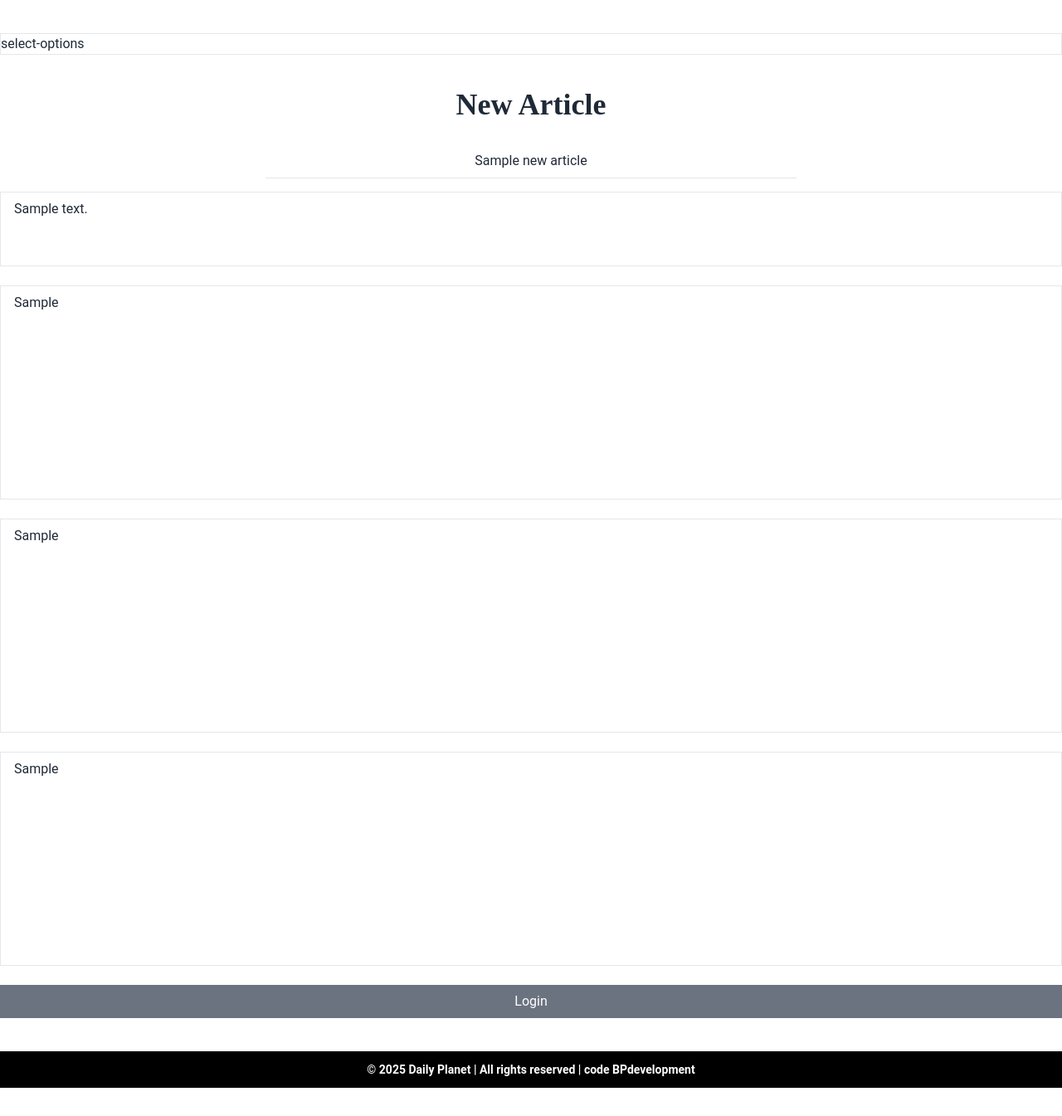
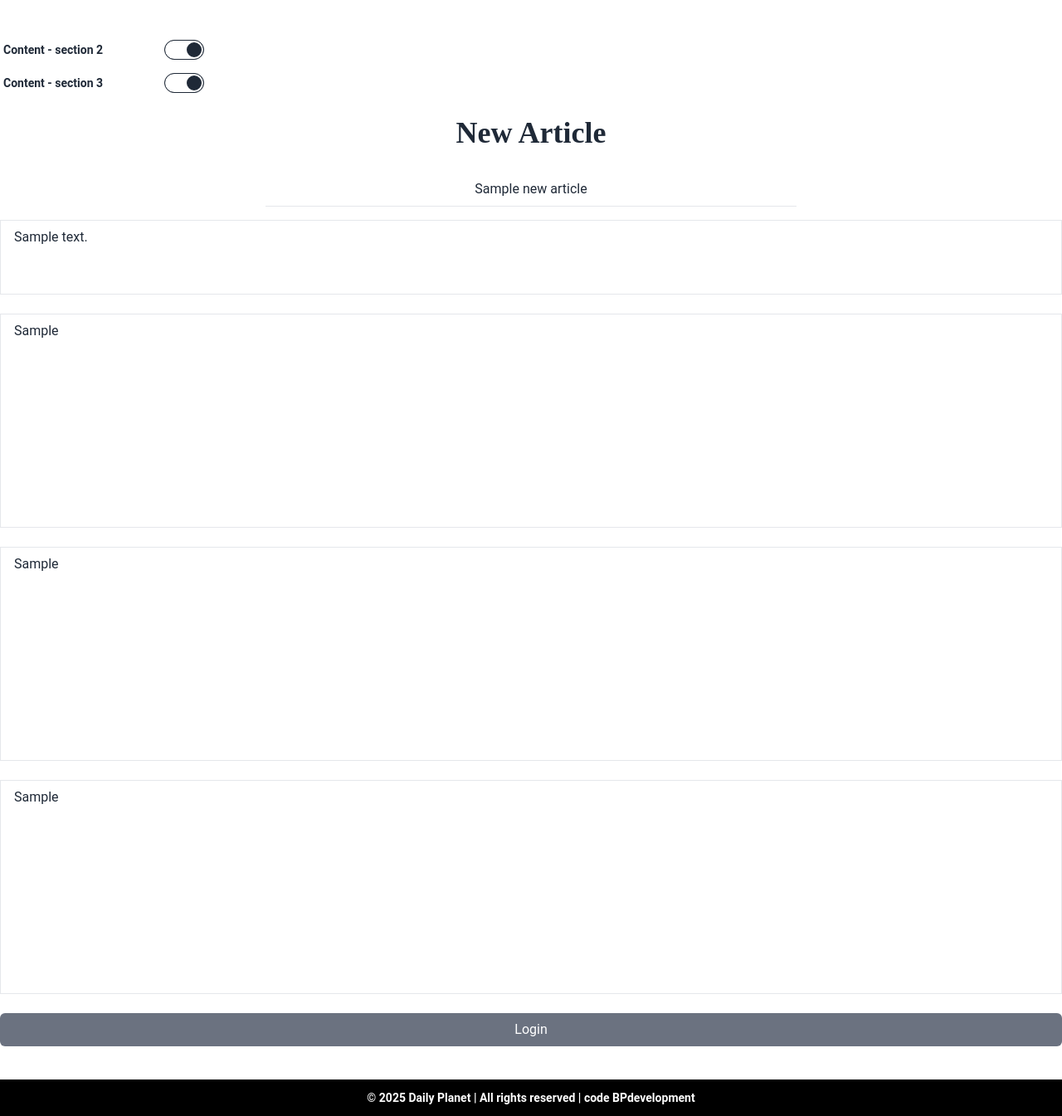
Before and after one commit to bojan-ski/php-daily-planet, a PHP site: template App/views/authorUser/submitNewArticle.view.php in a window 1280 px wide. Shown: the whole page at 83% size. Before the commit the page ends 1311 px from the top, so only its background shows below. Run offline with PHP 8.4, Linux system fonts and the light colour scheme; the template is opened without the code that fills it: most values are stand-ins (such as "Sample title", 1, 10 or a date in 2020); style sheets or scripts are compiled from the project's sources.

Commit message:
select option for the Submit Article page created. submitArticleSelectOptions.js in public/js folder created and added to the footer.php partial

```diff
--- a/App/controllers/HomeController.php
+++ b/App/controllers/HomeController.php
@@ -9,7 +9,7 @@ use Framework\Database;
 
 class HomeController extends Database
 {
-    protected $db;
+    protected Database $db;
 
     public function __construct()
     {
--- a/App/controllers/UserController.php
+++ b/App/controllers/UserController.php
@@ -5,12 +5,12 @@ declare(strict_types=1);
 namespace App\Controllers;
 
 use Framework\Database;
+use Framework\Session;
 use Exception;
-use Framework\Session;
 
 class UserController extends Database
 {
-    protected $db;
+    protected Database $db;
 
     public function __construct()
     {
--- a/App/views/authorUser/submitNewArticle.view.php
+++ b/App/views/authorUser/submitNewArticle.view.php
@@ -3,9 +3,17 @@
 <?php loadPartial('navbar'); ?>
 
 <div class="submit-article-page container mx-auto">
-    <!-- WORK ON -->
-    <section class="select-options border mt-10 mb-10">
-        select-options
+    <section class="select-options mt-10 mb-5">
+        <div class="form-control">
+            <label class="label cursor-pointer">
+                <span class="label-text font-bold">Content - section 2</span>
+                <input type="checkbox" class="toggle select-option-one" checked="checked" />
+            </label>
+            <label class="label cursor-pointer">
+                <span class="label-text font-bold">Content - section 3</span>
+                <input type="checkbox" class="toggle select-option-two" checked="checked" />
+            </label>
+        </div>
     </section>
 
     <section class="new-article mb-10">
@@ -64,7 +72,7 @@
                 <textarea
                     name="section_two"
                     placeholder="Content - section two"
-                    class="w-full px-4 py-2 border focus:outline-none"
+                    class="section_two w-full px-4 py-2 border focus:outline-none"
                     rows="10"
                     minlength="500"
                     maxlength="2000"><?= $newArticle['section_two'] ?? '' ?></textarea>
@@ -78,7 +86,7 @@
                 <textarea
                     name="section_three"
                     placeholder="Content - section three"
-                    class="w-full px-4 py-2 border focus:outline-none"
+                    class="section_three w-full px-4 py-2 border focus:outline-none"
                     rows="10"
                     minlength="500"
                     maxlength="2000"><?= $newArticle['section_three'] ?? '' ?></textarea>
@@ -88,9 +96,8 @@
                     'error' => $errors['section_three']
                 ]) ?>
             <?php endif; ?>
-
             <button
-                type="submit" class="w-full bg-gray-500 hover:bg-gray-600 text-white px-4 py-2 focus:outline-none">
+                type="submit" class="w-full rounded-md bg-gray-500 hover:bg-gray-600 text-white px-4 py-2 focus:outline-none">
                 Login
             </button>
         </form>
--- a/App/views/partials/footer.php
+++ b/App/views/partials/footer.php
@@ -6,6 +6,8 @@
     </p>
 </footer>
 
+<script src="/public/js/submitArticleSelectOptions.js"></script>
+
 </body>
 
 </html>
--- a/public/css/style.css
+++ b/public/css/style.css
@@ -52,6 +52,11 @@ main {
   flex: 1;
 }
 
+/* SUBMIT ARTICLE PAGE */
+.submit-article-page .select-options{
+  max-width: 250px;
+}
+
 /* FOOTER */
 footer {
   background-color: #000;
--- /dev/null
+++ b/public/js/submitArticleSelectOptions.js
@@ -0,0 +1,12 @@
+const toggleSectionVisibility = (checkbox, sectionClass) => {
+    document.querySelector(sectionClass).classList.toggle('hidden', !checkbox.checked);
+    document.querySelector(sectionClass).classList.toggle('block', checkbox.checked);
+};
+
+document.querySelector('.select-option-one').addEventListener('change', e => {
+    toggleSectionVisibility(e.target, '.section_two');
+});
+
+document.querySelector('.select-option-two').addEventListener('change', e => {
+    toggleSectionVisibility(e.target, '.section_three');
+});
```
Also changed, not shown: App/controllers/ArticlesController.php (+10 -5 lines), App/controllers/ManageArticlesController.php (+14 -32 lines).
